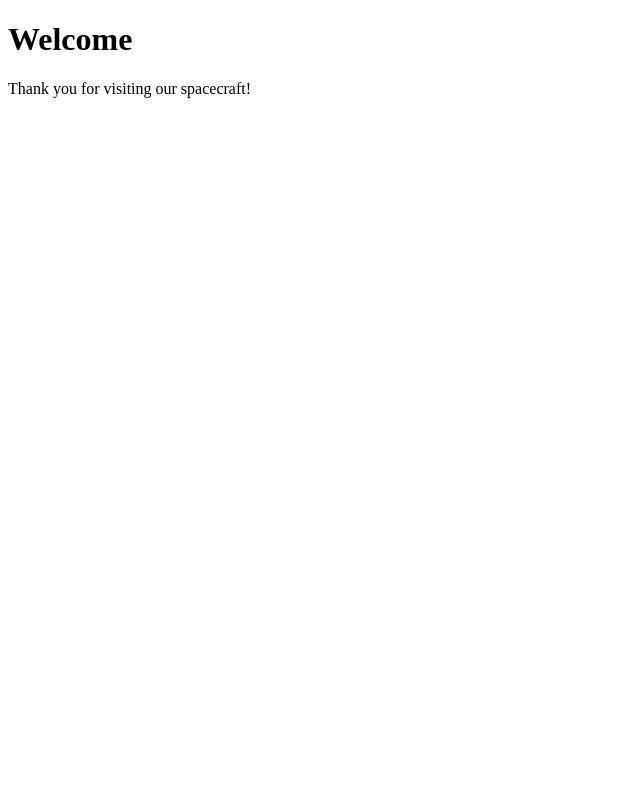
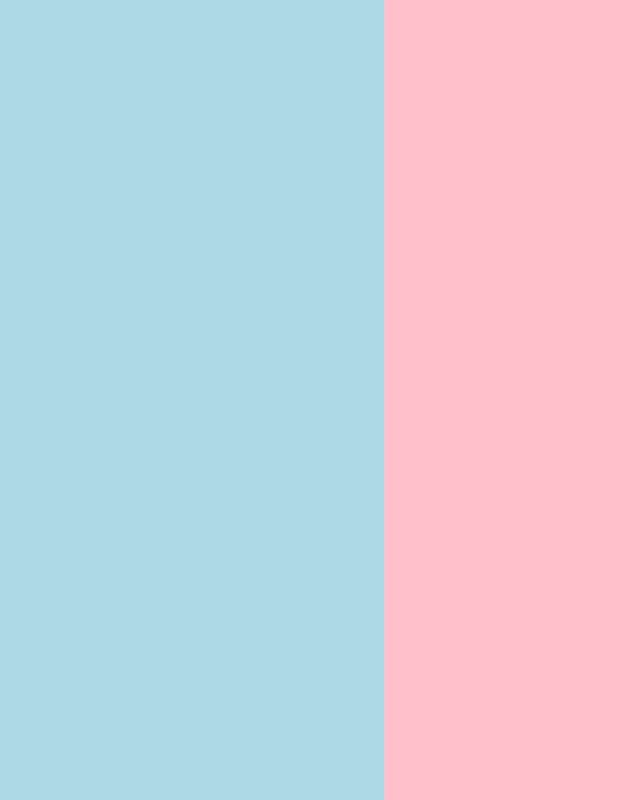
Before and after one commit to bozlurrahman/reactjs-testing, a React (Create React App) app: page / in a window 1280 px wide. Shown: the whole page, without its empty margins (0-640 px from the left). Built offline with nearby package versions, Linux system fonts and the light colour scheme.

Commit message:
Specialization for title and message passing through component.

```diff
--- /dev/null
+++ b/src/css/css1.css
@@ -0,0 +1,36 @@
+html,
+body,
+#root {
+    width: 100%;
+    height: 100%;
+    margin: 0;
+}
+
+.SplitPane {
+    width: 100%;
+    height: 100%;
+}
+
+.SplitPane-left {
+    float: left;
+    width: 30%;
+    height: 100%;
+}
+
+.SplitPane-right {
+    float: left;
+    width: 70%;
+    height: 100%;
+}
+
+.Contacts {
+    width: 100%;
+    height: 100%;
+    background: lightblue;
+}
+
+.Chat {
+    width: 100%;
+    height: 100%;
+    background: pink;
+}
--- a/src/index.js
+++ b/src/index.js
@@ -1,28 +1,42 @@
 import React from 'react';
 import ReactDOM from 'react-dom';
+import './css/css1.css';
 
-function FancyBorder(props) {
+function Contacts() {
+    return <div className="Contacts" />;
+}
+
+function Chat() {
+    return <div className="Chat" />;
+}
+
+function SplitPane(props) {
     return (
-      <div className={'FancyBorder FancyBorder-' + props.color}>
-        {props.children}
-      </div>
+        <div className="SplitPane">
+            <div className="SplitPane-left">
+                {props.left}
+            </div>
+            <div className="SplitPane-right">
+                {props.right}
+            </div>
+        </div>
     );
-  }
+}
 
-  function WelcomeDialog() {
+function App() {
     return (
-      <FancyBorder color="blue">
-        <h1 className="Dialog-title">
-          Welcome
-        </h1>
-        <p className="Dialog-message">
-          Thank you for visiting our spacecraft!
-        </p>
-      </FancyBorder>
+        <SplitPane
+            left={
+                <Contacts />
+            }
+            right={
+                <Chat />
+            } />
     );
-  }
+}
 
-  ReactDOM.render(
-    <WelcomeDialog />,
+
+ReactDOM.render(<
+    App />,
     document.getElementById('root')
-  );
+);
```
